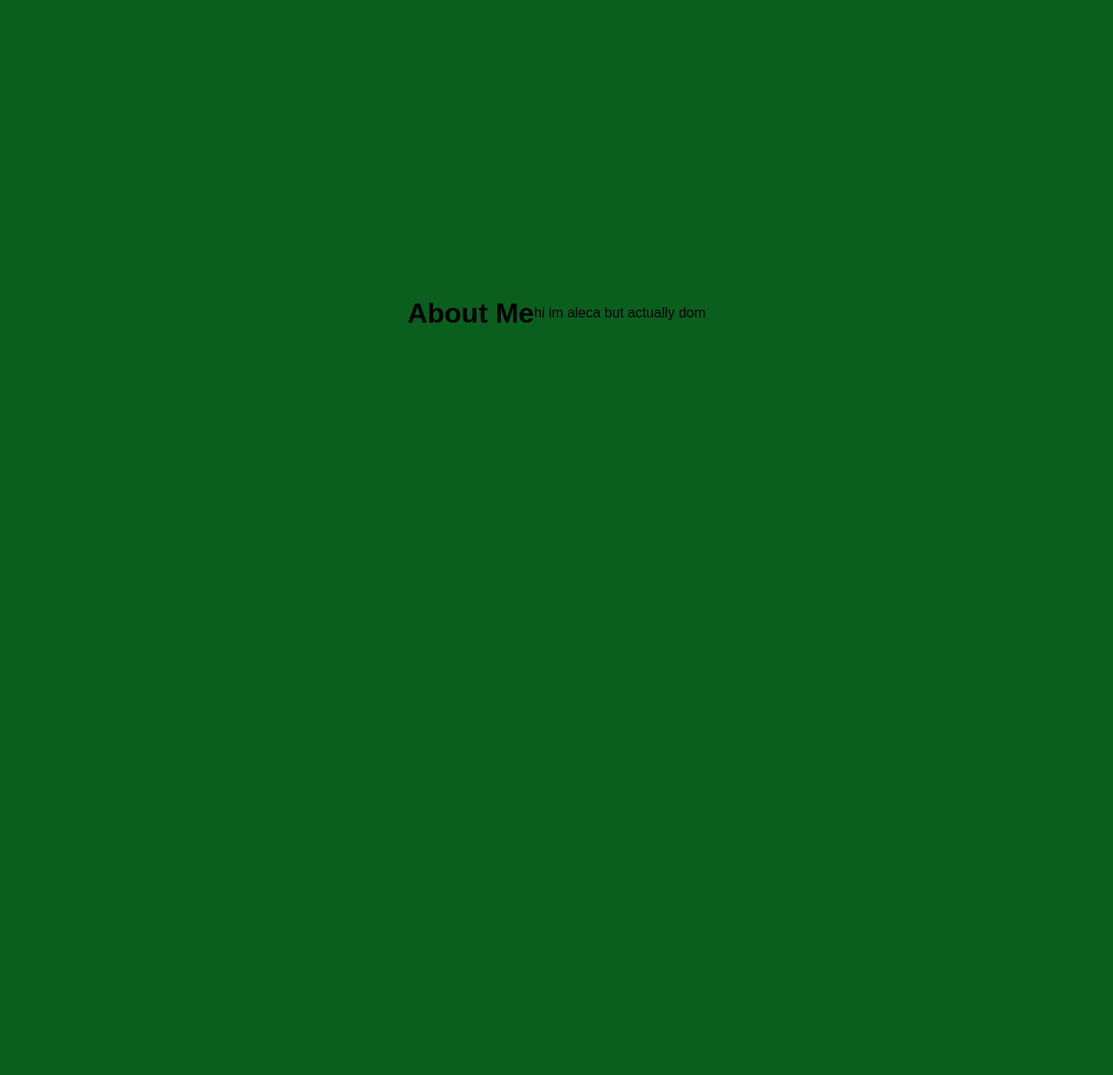
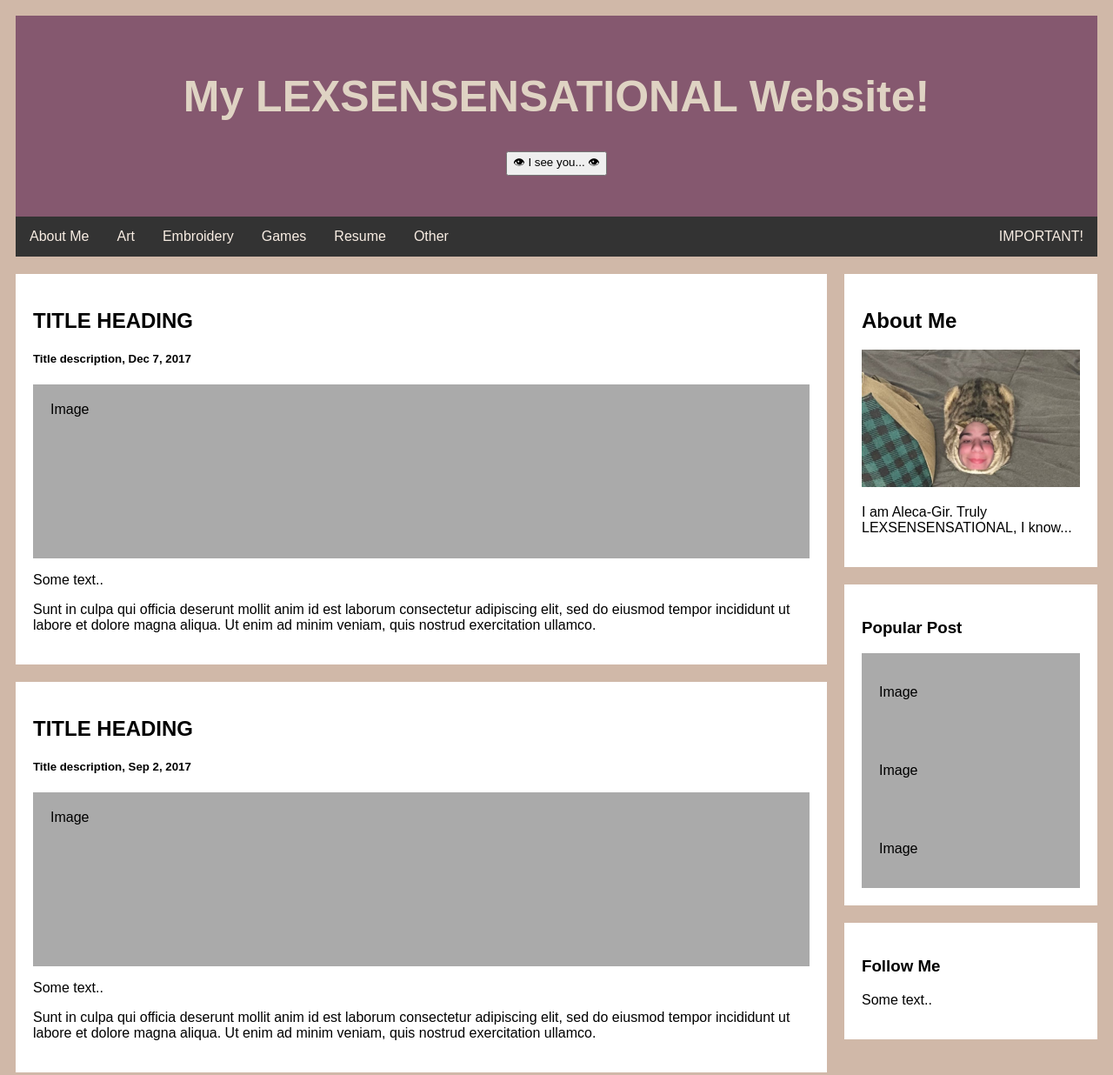
Before and after one commit to DominickRobinsonCMU/DominickRobinsonCMU.github.io, a plain HTML site: page index.html in a window 1280 px wide. Shown: the top 1236 px of the page at 87% size. Before the commit the page ends 800 px from the top, so only its background shows below. Drawn offline with Linux system fonts and the light colour scheme.

Commit message:
updated look
also JOHN CENA BUHBUBBUBBUBB

```diff
--- a/css/app.css
+++ /dev/null
@@ -1,22 +0,0 @@
-* {
-    box-sizing: border-box;
-}
-
-body {
-    display: flex;
-    align-items: center;
-    justify-content: center;
-    min-height: 90vh;
-    width: 100%;
-    padding: 0;
-    margin: 0;
-    position: fixed;
-    font-family: sans-serif;
-    background: #0a5f1f;
-    text-align: center;
-}
-
-img {
-    max-width: 200px;
-    border: 6px solid rgb(0, 0, 0);
-}
--- /dev/null
+++ b/css/style.css
@@ -0,0 +1,124 @@
+:root {
+    --purple: #85586f;
+    --tan_light: #f8ede3;
+    --tan_medium: #dfd3c3;
+    --tan_dark: #d0b8a8;
+    --gray: #333;
+}
+
+* {
+    box-sizing: border-box;
+}
+
+body {
+    font-family: Arial;
+    padding: 10px;
+    background: var(--tan_dark);
+}
+
+/* Header/Blog Title */
+.header {
+    padding: 30px;
+    text-align: center;
+    background: var(--purple);
+}
+
+.header h1 {
+    font-size: 50px;
+    color: var(--tan_medium);
+}
+
+.header h2 {
+    font-size: 20px;
+    color: var(--tan_dark);
+}
+
+/* Style the top navigation bar */
+.topnav {
+    overflow: hidden;
+    background-color: var(--gray);
+}
+
+/* Style the topnav links */
+.topnav a {
+    float: left;
+    display: block;
+    color: var(--tan_light);
+    text-align: center;
+    padding: 14px 16px;
+    text-decoration: none;
+}
+
+/* Change color on hover */
+.topnav a:hover {
+    background-color: var(--tan_dark);
+    color: var(--gray);
+}
+
+/* Create two unequal columns that floats next to each other */
+/* Left column */
+.leftcolumn {
+    float: left;
+    width: 75%;
+}
+
+/* Right column */
+.rightcolumn {
+    float: left;
+    width: 25%;
+    padding-left: 20px;
+}
+
+/* Fake image */
+.fakeimg {
+    background-color: #aaa;
+    width: 100%;
+    padding: 20px;
+}
+
+/* Add a card effect for articles */
+.card {
+    background-color: white;
+    padding: 20px;
+    margin-top: 20px;
+}
+
+/* Clear floats after the columns */
+.row:after {
+    content: "";
+    display: table;
+    clear: both;
+}
+
+/* Footer */
+.footer {
+    padding: 20px;
+    text-align: center;
+    background: #ddd;
+    margin-top: 20px;
+}
+
+/* Responsive layout - when the screen is less than 800px wide, make the two columns stack on top of each other instead of next to each other */
+@media screen and (max-width: 800px) {
+
+    .leftcolumn,
+    .rightcolumn {
+        width: 100%;
+        padding: 0;
+    }
+}
+
+/* Responsive layout - when the screen is less than 400px wide, make the navigation links stack on top of each other instead of next to each other */
+@media screen and (max-width: 400px) {
+    .topnav a {
+        float: none;
+        width: 100%;
+    }
+}
+
+.meme {
+    width: 150px;
+    height: 200px;
+    margin-left: 30px;
+    margin-right: 30px;
+}
--- a/index.html
+++ b/index.html
@@ -5,21 +5,87 @@
     <meta charset="UTF-8">
     <meta http-equiv="X-UA-Compatible" content="IE=edge">
     <meta name="viewport" content="width=device-width, initial-scale=1.0">
-    <title>About</title>
-
-    <link rel="stylesheet" href="css/app.css">
-
-    <!-- <script type="text/javascript" src="js/zoom.js"></script> -->
-    <!-- <link rel="icon" type="image/x-icon" href="website_logo.ico"> -->
+    <title>Document</title>
+    <link rel="stylesheet" href="css/style.css">
+    <script src="js/index.js" type="text/javascript"></script>
 </head>
 
 <body>
 
-    <h1>About Me</h1>
+    <div class="header">
+        <h1>My LEXSENSENSATIONAL Website!</h1>
+        <audio id="cenaSound" src="assets/sound/and his name is john cena Sound Effect.mp3" preload="auto"></audio>
+        <h2>
+            <button onclick="pressCenaButton()">👁 I see you... 👁</button>
+        </h2>
+        <div id="cena" style="display: none;">
+            <img src="assets/gif/john-cena.gif" alt="Invisible man..." class='meme'>
+            <img src="assets/gif/wiggle-dance.gif" alt="Wiggle wiggle wiggle wiggle..." class='meme'>
+            <img src="assets/gif/squidward-wiggle.gif" alt="Wiggle wiggle wiggle wiggle..." class='meme'>
+            <img src="assets/gif/noodlekitty-noodle.gif" alt="Wiggle wiggle wiggle wiggle..." class='meme'>
+        </div>
+    </div>
 
-    <p>hi im aleca but actually dom</p>
+    <div class="topnav">
+        <a href="index.html">About Me</a>
+        <a href="html/art.html">Art</a>
+        <a href="#">Embroidery</a>
+        <a href="#">Games</a>
+        <a href="#">Resume</a>
+        <a href="#">Other</a>
+        <a href="https://www.youtube.com/watch?v=dQw4w9WgXcQ" style="float:right">IMPORTANT!</a>
+    </div>
 
-    <!-- <img src="pictures/Aleca-Gir.JPEG"> -->
+    <div class="row">
+        <div class="leftcolumn">
+            <div class="card">
+                <h2>TITLE HEADING</h2>
+                <h5>Title description, Dec 7, 2017</h5>
+                <div class="fakeimg" style="height:200px;">Image</div>
+                <p>Some text..</p>
+                <p>Sunt in culpa qui officia deserunt mollit anim id est laborum consectetur adipiscing elit, sed do
+                    eiusmod tempor incididunt ut labore et dolore magna aliqua. Ut enim ad minim veniam, quis nostrud
+                    exercitation ullamco.</p>
+            </div>
+            <div class="card">
+                <h2>TITLE HEADING</h2>
+                <h5>Title description, Sep 2, 2017</h5>
+                <div class="fakeimg" style="height:200px;">Image</div>
+                <p>Some text..</p>
+                <p>Sunt in culpa qui officia deserunt mollit anim id est laborum consectetur adipiscing elit, sed do
+                    eiusmod tempor incididunt ut labore et dolore magna aliqua. Ut enim ad minim veniam, quis nostrud
+                    exercitation ullamco.</p>
+            </div>
+        </div>
+        <div class="rightcolumn">
+            <div class="card">
+                <h2>About Me</h2>
+                <img src="assets/pictures\Aleca-Gir.JPEG" alt="Aleca x Gir" width="100%" height="25%">
+                <p>I am Aleca-Gir. Truly LEXSENSENSATIONAL, I know...</p>
+            </div>
+            <div class="card">
+                <h3>Popular Post</h3>
+                <div class="fakeimg">
+                    <p>Image</p>
+                </div>
+                <div class="fakeimg">
+                    <p>Image</p>
+                </div>
+                <div class="fakeimg">
+                    <p>Image</p>
+                </div>
+            </div>
+            <div class="card">
+                <h3>Follow Me</h3>
+                <p>Some text..</p>
+            </div>
+        </div>
+    </div>
+
+    <div class="footer">
+        <h2>Footer</h2>
+    </div>
+
 
 </body>
 
--- /dev/null
+++ b/js/index.js
@@ -0,0 +1,27 @@
+function showCenaGIFs() {
+  var container = document.getElementById('cena');
+  container.style.display = 'block';
+}
+
+function hideCenaGIFs() {
+  var container = document.getElementById('cena');
+  container.style.display = 'block';
+}
+
+function toggleCenaGIFs() {
+  var container = document.getElementById('cena');
+  container.style.display = container.style.display == "none" ? "block" : "none";
+}
+
+function playCenaSound() {
+  document.getElementById('cenaSound').play();
+}
+
+function pressCenaButton() {
+  // alert("And his name is...")
+  // alert("JOHN CENA!!!")
+  // showCenaGIFs();
+  // hideCenaGIFs();
+  toggleCenaGIFs();
+  playCenaSound();
+}
```
Also changed, not shown: js/zoom.js (deleted, +0 -23 lines), assets/gif/noodlekitty-noodle.gif (added), assets/gif/wiggle-dance.gif (added), assets/pictures/Aleca-Gir.JPEG (added), html/art.html (added), pictures/Aleca-Gir.JPEG (deleted), 3 other files.
